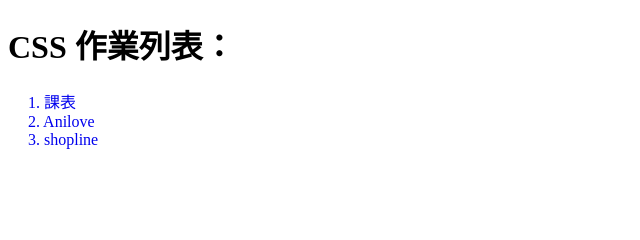
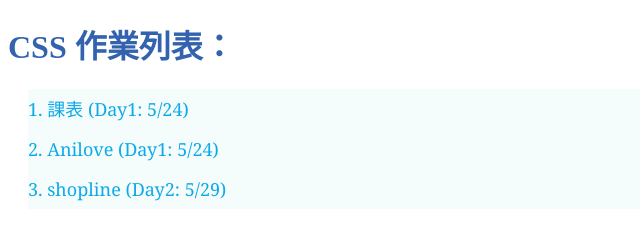
Before and after one commit to hyeb407/hyeb407.github.io, a plain HTML site: page index.html in a window 1280 px wide. Shown: the whole page, without its empty margins (0-640 px from the left). Drawn offline with Linux system fonts and the light colour scheme.

Commit message:
index CSS

```diff
--- a/index.html
+++ b/index.html
@@ -10,16 +10,22 @@
             display: block;
             text-decoration: none;
             margin-left: 20px;
+            line-height: 40px;
+            font-size: 18px;
+            color:rgb(12, 170, 232);
+            background-color: rgb(245, 252, 252);
+            font-family: Cambria, Cochin, Georgia, Times, 'Times New Roman', serif;
         }
         h1{
             font-family: 18px;
+            color:rgb(51, 98, 175);
         }
     </style>
 </head>
 <body>
     <h1>CSS 作業列表：</h1>
-    <a href="./CSS_HW1_table/HW01-course.html">1. 課表</a>
-    <a href="./CSS_HW2_Anilove/HW02-Exer.html">2. Anilove</a>
-    <a href="./CSS_HW3_shopline/HW3_shopline.html">3. shopline</a>
+    <a href="./CSS_HW1_table/HW01-course.html">1. 課表 (Day1: 5/24)</a>
+    <a href="./CSS_HW2_Anilove/HW02-Exer.html">2. Anilove (Day1: 5/24)</a>
+    <a href="./CSS_HW3_shopline/HW3_shopline.html">3. shopline (Day2: 5/29)</a>
 </body>
 </html>
```
